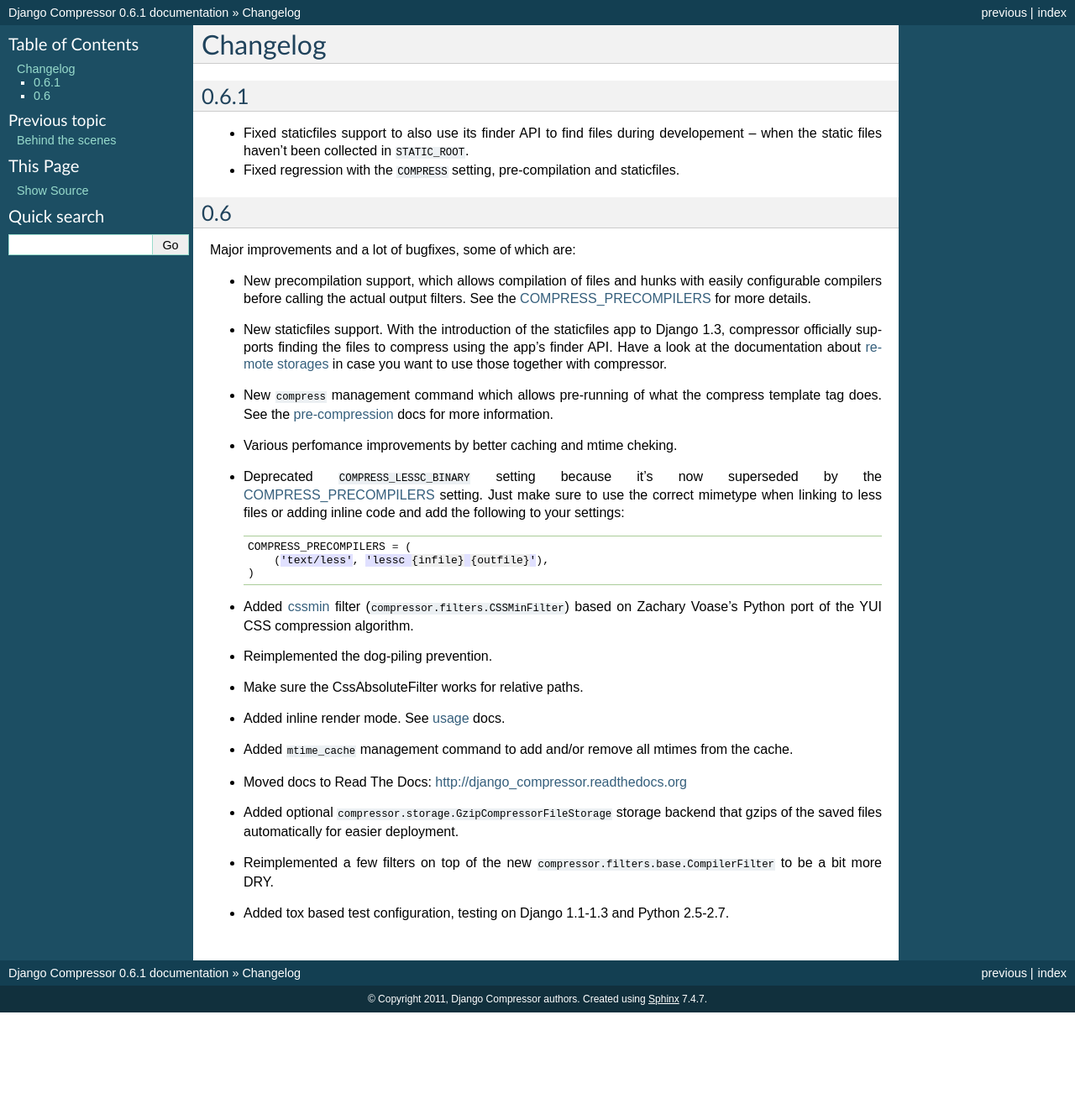
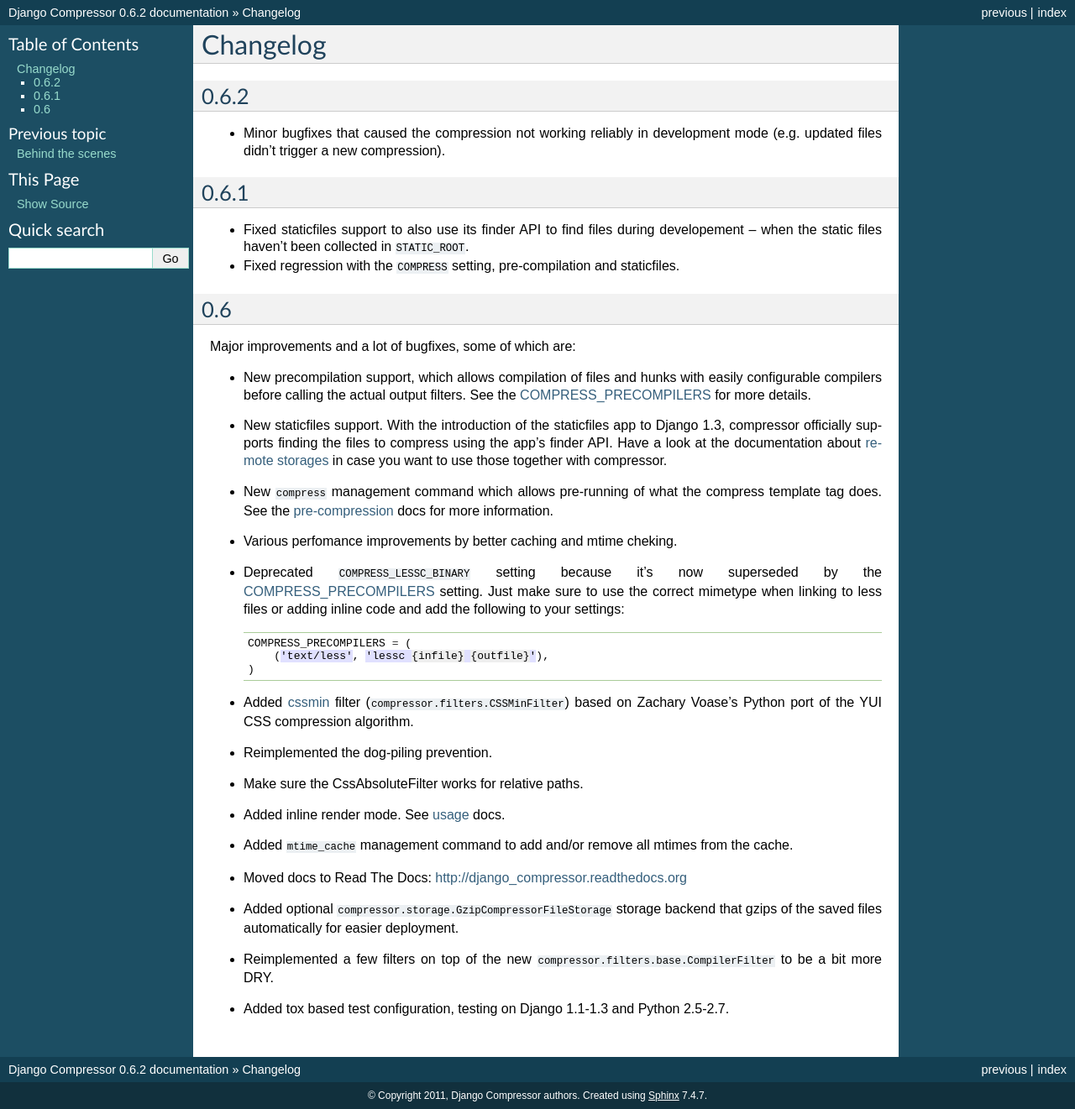
Before and after one commit to django-compressor/django-compressor, a Sphinx documentation site: the page built from docs/changelog.txt, in a window 1280 px wide. Shown: the whole page at 84% size. Built offline with Sphinx 7.4.7, drawn with Linux system fonts in a browser that asks for light colours; before the commit the page ends 1206 px from its top, so only the background shows below that.

Commit message:
Bumped version to 0.6.2 and updated changelog.

```diff
--- a/compressor/__init__.py
+++ b/compressor/__init__.py
@@ -1,4 +1,4 @@
-VERSION = (0, 6, 1, "f", 0)  # following PEP 386
+VERSION = (0, 6, 2, "f", 0)  # following PEP 386
 DEV_N = None
 
 
--- a/docs/changelog.txt
+++ b/docs/changelog.txt
@@ -1,5 +1,11 @@
 Changelog
 =========
+
+0.6.2
+-----
+
+- Minor bugfixes that caused the compression not working reliably in
+  development mode (e.g. updated files didn't trigger a new compression).
 
 0.6.1
 -----
--- a/docs/conf.py
+++ b/docs/conf.py
@@ -50,7 +50,7 @@
 # The short X.Y version.
 version = '0.6'
 # The full version, including alpha/beta/rc tags.
-release = '0.6.1'
+release = '0.6.2'
 
 # The language for content autogenerated by Sphinx. Refer to documentation
 # for a list of supported languages.
```
